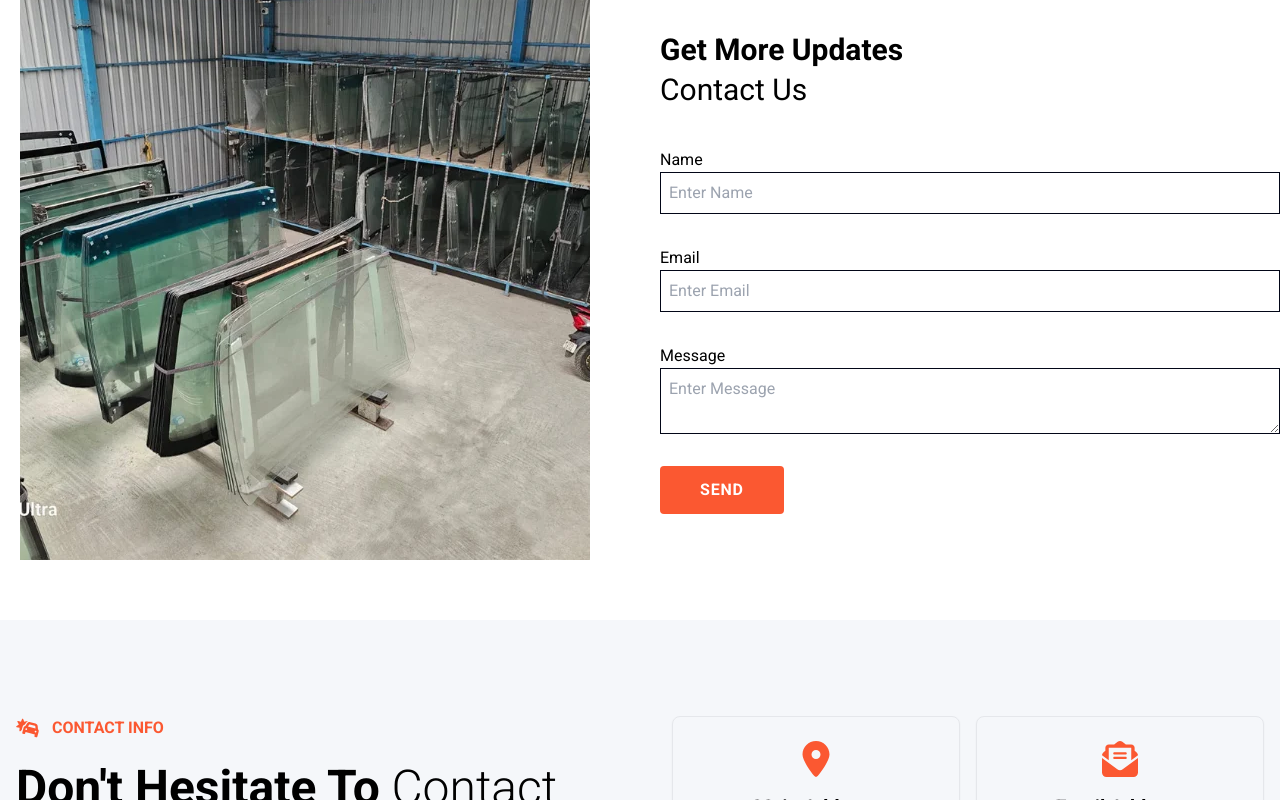
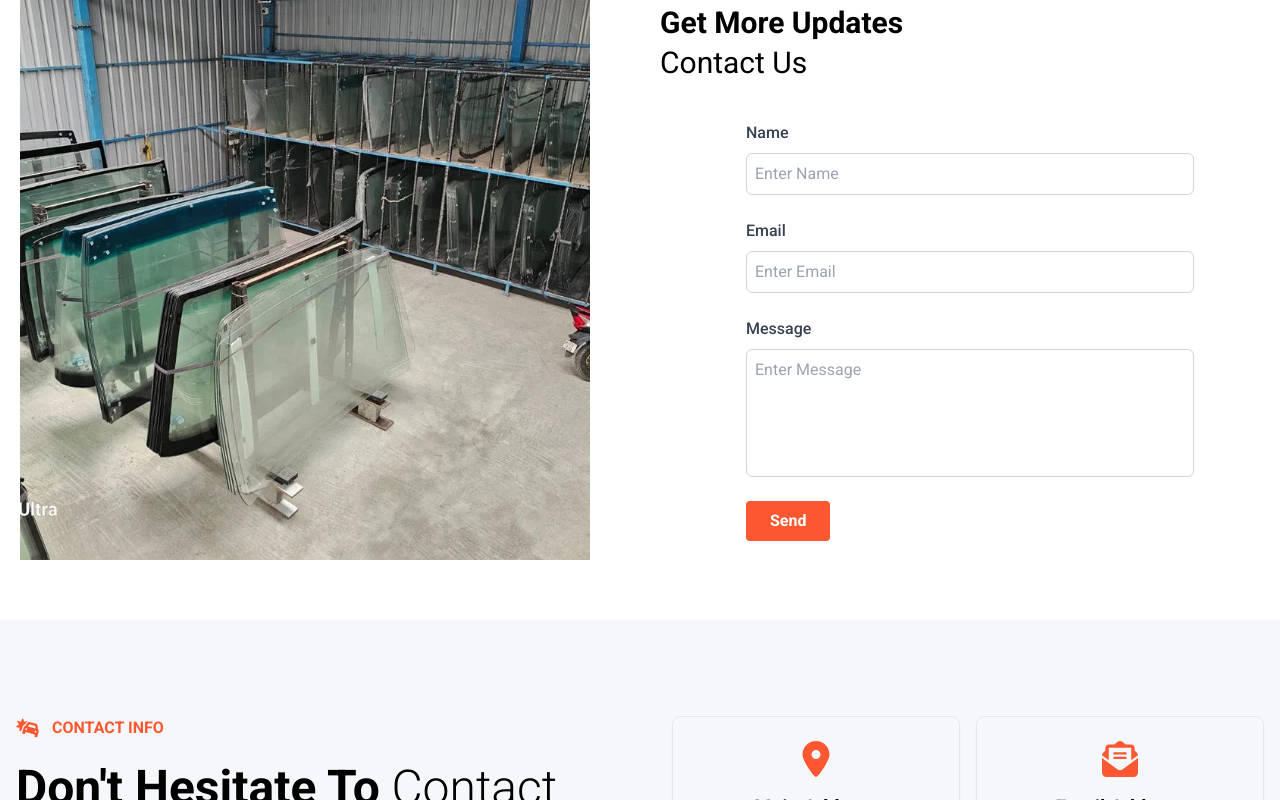
Before and after one commit to ag9731/Veeranjaneya-Glass-Works, a React (Create React App) app: page / in a window 1280 px wide. Shown: the part 3580-4380 px from the top of the page. Built offline with nearby package versions, Linux system fonts and the light colour scheme.

Commit message:
first-commit

```diff
--- a/src/components/HomePage/ContactForm/ContactForm.jsx
+++ b/src/components/HomePage/ContactForm/ContactForm.jsx
@@ -22,41 +22,59 @@ const ContactForm = () => {
   };
 
   return (
-    <form ref={form} onSubmit={sendEmail}>
-      <div className="flex flex-col justify-start gap-8">
+    <form ref={form} onSubmit={sendEmail} className="max-w-md mx-auto">
+      <div className="flex flex-col justify-start gap-6">
         <div className="flex flex-col">
-          <label>Name</label>
-
+          <label htmlFor="user_name" className="mb-2 font-medium text-gray-700">
+            Name
+          </label>
           <input
             type="text"
-            className="border border-slate-950 p-2 cursor-auto"
+            id="user_name"
             name="user_name"
+            className="border border-gray-300 p-2 rounded-md focus:ring-2 focus:ring-primary focus:border-transparent"
             placeholder="Enter Name"
+            required
           />
         </div>
 
         <div className="flex flex-col">
-          <label>Email</label>
+          <label
+            htmlFor="user_email"
+            className="mb-2 font-medium text-gray-700"
+          >
+            Email
+          </label>
           <input
             type="email"
-            className="border border-slate-950 p-2"
+            id="user_email"
             name="user_email"
+            className="border border-gray-300 p-2 rounded-md focus:ring-2 focus:ring-primary focus:border-transparent"
             placeholder="Enter Email"
+            required
           />
         </div>
 
         <div className="flex flex-col">
-
-          <label>Message</label>
-          <textarea className="border border-slate-950 p-2" name="message" placeholder="Enter Message"/>
+          <label htmlFor="message" className="mb-2 font-medium text-gray-700">
+            Message
+          </label>
+          <textarea
+            id="message"
+            name="message"
+            className="border border-gray-300 p-2 rounded-md h-32 resize-none focus:ring-2 focus:ring-primary focus:border-transparent"
+            placeholder="Enter Message"
+            required
+          />
         </div>
 
-        <div className="flex justify-center md:justify-start">
-          <input
-            className="uppercase cursor-pointer bg-primary px-10 transition-all hover:bg-primary text-white tracking-wider font-bold rounded py-3"
+        <div className="flex justify-center sm:justify-start">
+          <button
             type="submit"
-            value="Send"
-          />
+            className="bg-primary hover:bg-primary-dark text-white font-bold py-2 px-6 rounded transition duration-300 ease-in-out transform hover:scale-105 focus:outline-none focus:ring-2 focus:ring-primary focus:ring-opacity-50"
+          >
+            Send
+          </button>
         </div>
       </div>
     </form>
--- a/src/components/Navbar/Footer/Footer.jsx
+++ b/src/components/Navbar/Footer/Footer.jsx
@@ -62,7 +62,7 @@ const Footer = () => {
           {/* Google Map Column */}
           <div className="w-full h-64 md:h-auto">
             <iframe
-              src="https://www.google.com/maps/embed?pb=!1m18!1m12!1m3!1d3888.4938692299124!2d77.52956117489242!3d12.940218587372248!2m3!1f0!2f0!3f0!3m2!1i1024!2i768!4f13.1!3m3!1m2!1s0x3bae3f5d566e331d%3A0x750caf018064127b!2sSri%20Veeranjaneya%20Glass%20Works!5e0!3m2!1sen!2sin!4v1725209530046!5m2!1sen!2sin"
+              src="https://www.google.com/maps/embed?pb=!1m18!1m12!1m3!1d3888.493869229913!2d77.5295611753809!3d12.940218587372238!2m3!1f0!2f0!3f0!3m2!1i1024!2i768!4f13.1!3m3!1m2!1s0x3bae3f5d566e331d%3A0x750caf018064127b!2sSri%20Veeranjaneya%20Glass%20Works!5e0!3m2!1sen!2sin!4v1739342462227!5m2!1sen!2sin"
               width="100%"
               height="100%"
               style={{ border: 0 }}
--- a/src/components/Offices/Offices.jsx
+++ b/src/components/Offices/Offices.jsx
@@ -7,9 +7,10 @@ const Offices = () => {
     {
       icon: FaLocationDot,
       title: "MANGALURU",
-      address: "Behind Bhandary Height Apt Kottara Chowki Mangaluny",
+      address: "Behind Bhandary Height Apt Kottara Chowki Mangaluru",
       mobile: "9900005966/5961",
       tel: "Tel: 080-242003391",
+      email: "svgwmng@gmail.com",
     },
     {
       icon: FaLocationDot,
@@ -18,6 +19,7 @@ const Offices = () => {
         "#30/2, Site No. 55 Opp. Shiva Tayer Sagara Road Shivamogga-577204",
       mobile: "9900005962/5961",
       tel: "081-82200336",
+      email: "svgwsmg@gmail.com",
     },
     {
       title: "OUR UPCOMING BRANCHES",
@@ -91,6 +93,7 @@ const Offices = () => {
                 <p className="text-gray-700 mb-2">{office.address}</p>
                 <p className="text-gray-700 mb-2">Mobile: {office.mobile}</p>
                 <p className="text-gray-700">Tel: {office.tel}</p>
+                <p className="text-gray-700">email: {office.email}</p>
               </div>
             );
           }
```
